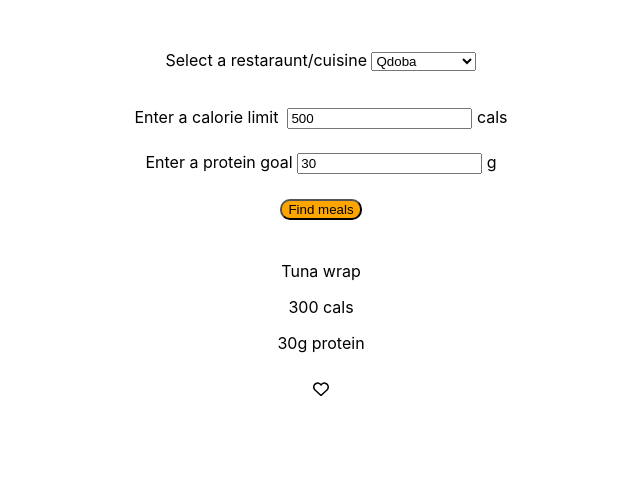
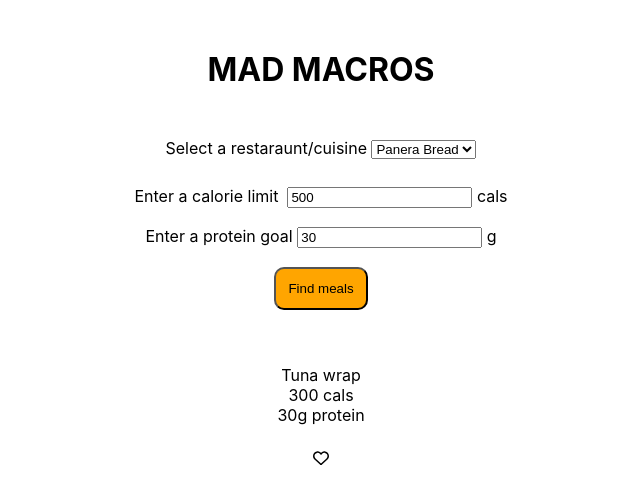
Before and after one commit to SlashStars1/madmacros, a React (Create React App) app in the folder frontend/: page / in a window 1280 px wide. Shown: the top 504 px of the page, without its empty margins (319-959 px from the left). Built offline with nearby package versions, Linux system fonts and the light colour scheme.

Commit message:
in process of adding context

```diff
--- a/frontend/src/App.js
+++ b/frontend/src/App.js
@@ -1,13 +1,19 @@
 import './App.css';
 import Form from './components/Form';
 import Meal from './components/Meal';
+import NavBar from './components/NavBar';
+import {AuthContextProvider} from './components/store/auth-context';
+
 function App() {
+  //we put the AuthContextProvider in the App so that all the child components within it can acess the context!
   return (
+    <AuthContextProvider>
     <div className="App">
-
+     <NavBar></NavBar>
 <Form></Form>
 <Meal></Meal>
     </div>
+    </AuthContextProvider>
   );
 }
 
--- a/frontend/src/components/Form.css
+++ b/frontend/src/components/Form.css
@@ -1,7 +1,7 @@
 
 div{
     display: flexbox;
-    padding: 1%;
+    padding: .75%;
     justify-content: space-between;
 
 }
@@ -11,4 +11,7 @@ button{
     display: flexbox;
     background-color: orange;
     border-radius: 10px;
+    cursor: pointer;
+    padding: 1%;
+
 }
--- a/frontend/src/components/Form.js
+++ b/frontend/src/components/Form.js
@@ -1,52 +1,54 @@
-import React,{useState} from 'react'
+import React,{useContext} from 'react'
 import "./Form.css"
+import AuthContext from './store/auth-context';
+
 const Form = () => {
 
-const [cals, setCals]= useState(500);
-const [protein, setProtein] = useState(30);
 
-function submitHandler() {
+  const { cals, setCals, protein, setProtein, food, setFood } = useContext(AuthContext);
 
-}
 
-function calorieHandler(event){
-   setCals(event.target.value);
 
-}
-
-function proteinHandler(event){
-    setProtein(event.target.value);
+function submitHandler(event) {
+    event.preventDefault() //prevents page from automatically refreshing
+    console.log(cals)
+    console.log(protein)
+    console.log(food)
 }
 
   return (
+
+
     <div>
-        <form>
+        <form onSubmit={submitHandler}>
 
             <div>
             <label>Select a restaraunt/cuisine</label>&nbsp;
-            <select id="restaraunt/cuisine">
+            <select id="restaraunt/cuisine" value={food} onChange={(event) => setFood(event.target.value)}>
+            <option value="Panera Bead">Panera Bread</option>
             <option value="Qdoba">Qdoba</option>
             <option value="Chipotle">Chipotle</option>
-            <option value="Panera Bead">Panera Bread</option>
+
             <option value="Culvers">Culvers</option>
             </select>
             </div>
             <div id="largerdiv">
             <div>
                 <label>Enter a calorie limit</label> &nbsp;
-                <input type="number" placeholder='500'  value={cals} onChange={calorieHandler}></input> cals
+                <input type="number" placeholder='500'  value={cals} onChange={(event) => setCals(event.target.value)}></input> cals
             </div>
 
             <div>
                 <label>Enter a protein goal</label>&nbsp;
-                <input type="number" placeholder='30'  value={protein} onChange={proteinHandler}></input> g
+                <input type="number" placeholder='30'  value={protein} onChange={(event) => setProtein(event.target.value)}></input> g
             </div>
             </div>
 
-            <button type="submit" onClick={submitHandler}>Find meals</button>
+            <button type="submit" >Find meals</button>
         </form>
 
     </div>
+
   )
 }
 
--- /dev/null
+++ b/frontend/src/components/Meal.css
@@ -0,0 +1,9 @@
+FaRegHeart{
+    color:red;
+    background-color: red;
+}
+
+.meal-container{
+    display: flex;
+    padding: .2%;
+}
--- a/frontend/src/components/Meal.js
+++ b/frontend/src/components/Meal.js
@@ -14,10 +14,11 @@ const Meal = () => {
     }
 
   return (
-    <div>
-        <p>Tuna wrap</p>
-        <p>300 cals</p>
-        <p>30g protein</p>
+    <div className="meal-container">
+        <img src='' alt=""></img>
+        <p>Tuna wrap
+        <br></br>300 cals
+        <br></br>30g protein</p>
         <div id="favoriteDiv">
         <FaRegHeart id="openHeart" onClick={favoriteHandler} />
         </div>
--- /dev/null
+++ b/frontend/src/components/NavBar.js
@@ -0,0 +1,12 @@
+
+import React from 'react'
+
+const NavBar = () => {
+  return (
+    <div>
+        <h1>MAD MACROS</h1>
+    </div>
+  )
+}
+
+export default NavBar;
--- /dev/null
+++ b/frontend/src/components/store/auth-context.js
@@ -0,0 +1,32 @@
+import React, { useState, createContext } from 'react';
+
+const AuthContext = createContext({
+  cals: 500,
+  protein: 30,
+  food: 'Panera Bread',
+  setCals: () => {},
+  setProtein: () => {},
+  setFood: () => {}
+});
+
+export function AuthContextProvider(props) {
+    //sets the stae of cal and cals within the context to placeholder values.
+  const [cals, setCals] = useState(500);
+  const [protein, setProtein] = useState(30);
+  const [food, setFood] = useState("Panera Bread");
+
+  return (
+    <AuthContext.Provider value={{
+      cals,
+      protein,
+      food,
+      setCals,
+      setProtein,
+      setFood
+    }}>
+      {props.children}
+    </AuthContext.Provider>
+  );
+}
+
+export default AuthContext;
```
Also changed, not shown: frontend/public/manifest.json, frontend/src/App.css (line endings or trailing spaces), 1 other file (tests, documents, lock files or other folders).
